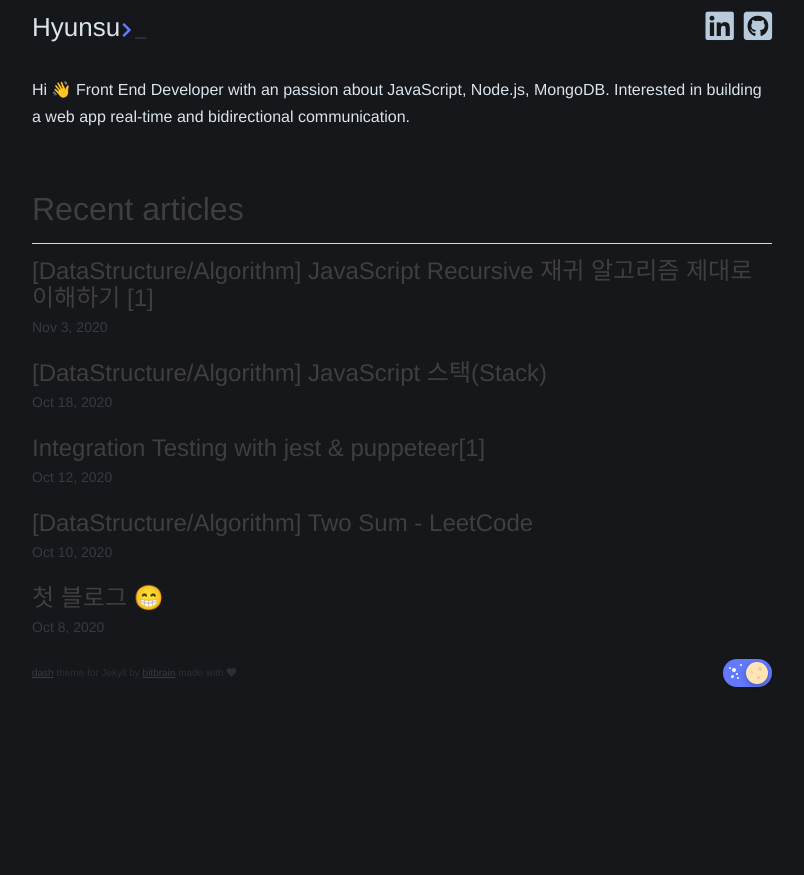
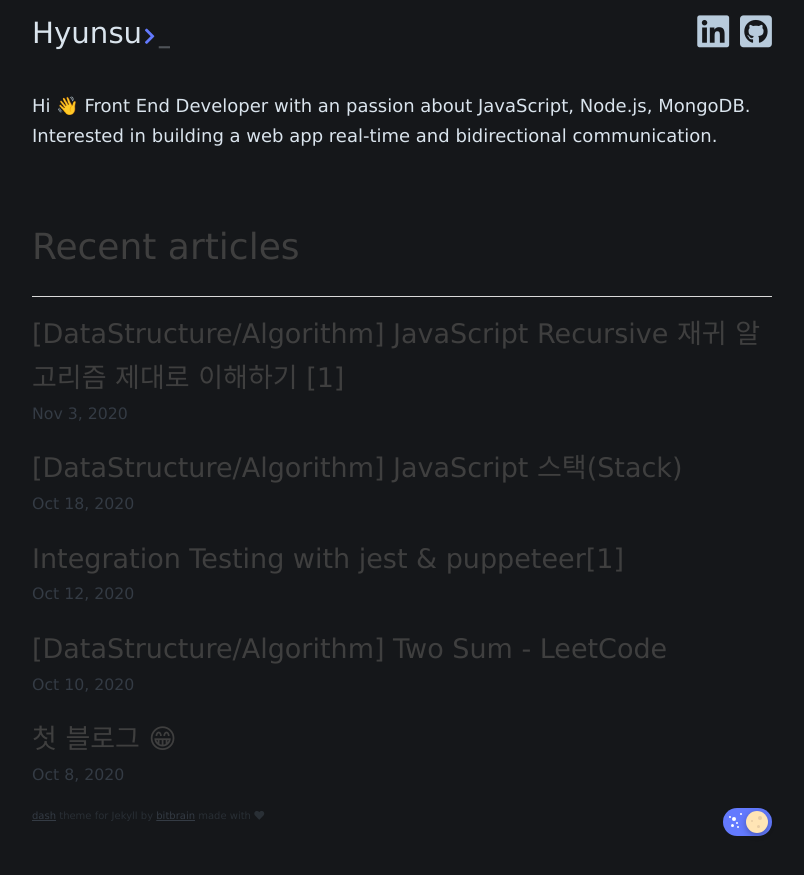
Before and after one commit to sooster910/blogV2, a Jekyll site: the page built from index.html, in a window 1280 px wide. Shown: the top 875 px of the page, without its empty margins (238-1042 px from the left). Built offline with Jekyll 4.4.1, drawn with Linux system fonts in a browser that asks for light colours; the list of posts is cut into pages by our own code.

Commit message:
Modify the font styling

```diff
--- a/_sass/dash.scss
+++ b/_sass/dash.scss
@@ -1,13 +1,13 @@
 @charset "utf-8";
 
 
-$base-font-family: "Helvetica Neue", Helvetica, Arial, sans-serif;
+$base-font-family: 'Source Sans Pro', 'Lucida Grande', 'sans-serif';
 $syntax-font-family: 'Roboto Mono', monospace;
-$base-font-size:   16px !default;
+$base-font-size:   18px !default;
 $post-link-font-size: $base-font-size * 1.5 !default;
 $base-font-weight: 400 !default;
 $small-font-size:  $base-font-size * 0.875 !default;
-$base-line-height: 1.5 !default;
+$base-line-height: 1.65 !default;
 $syntax-line-height: 1.3 !default;
 
 // Width of the content area
--- a/_sass/dash/_base.scss
+++ b/_sass/dash/_base.scss
@@ -19,7 +19,7 @@ body {
 body, html {
   margin: 0;
   padding: 0;
-  line-height: 1.7em;
+
 }
 
 *:focus {
--- a/_sass/dash/_layout.scss
+++ b/_sass/dash/_layout.scss
@@ -343,8 +343,7 @@ ul.related-posts {
     }
 
     &:before {
-      content: $icon-flask;
-      @include font-awesome-icon;
+      content: '🚀';
       color: $color-green;
       margin-right: 0.5em;
     }
```
